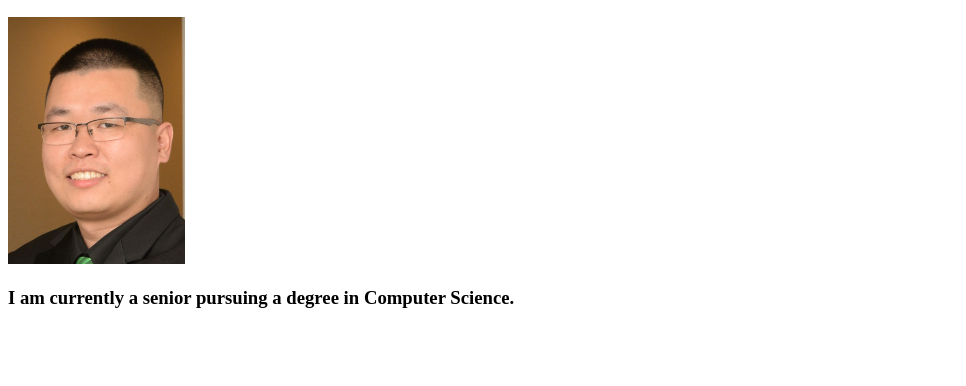
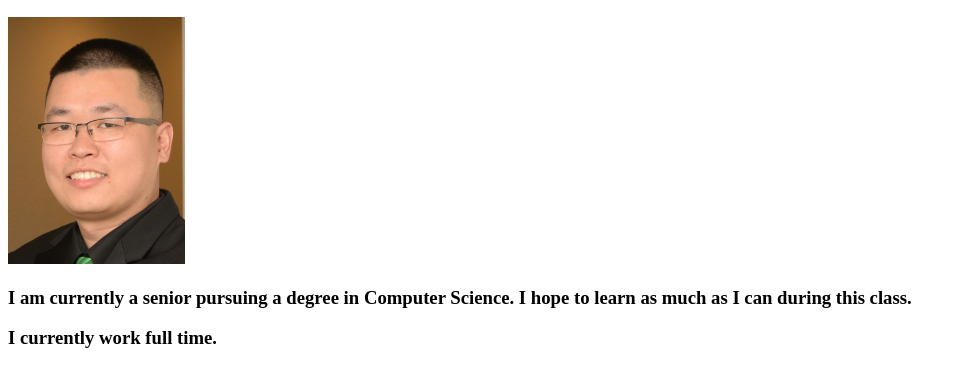
Before and after one commit to ninjasid/ninjasid.github.io, a plain HTML site: page index.html in a window 1280 px wide. Shown: the part 110-496 px from the top of the page, without its empty margins (0-966 px from the left). Drawn offline with Linux system fonts and the light colour scheme.

Commit message:
Update index.html
Testing to see if it updates properly.

```diff
--- a/index.html
+++ b/index.html
@@ -11,7 +11,8 @@
     <h1>Sze Lai Choi</h1>
           <h2>About me:</h2>
           <img src="Images/selfie.PNG" alt="Sze-Lai Choi">
-          <h3>I am currently a senior pursuing a degree in Computer Science.</h3>
+          <h3>I am currently a senior pursuing a degree in Computer Science. I hope to learn as much as I can during this class.</h3>
+        <h3>I currently work full time.</h3>
 
       </div>
       </div>
```
